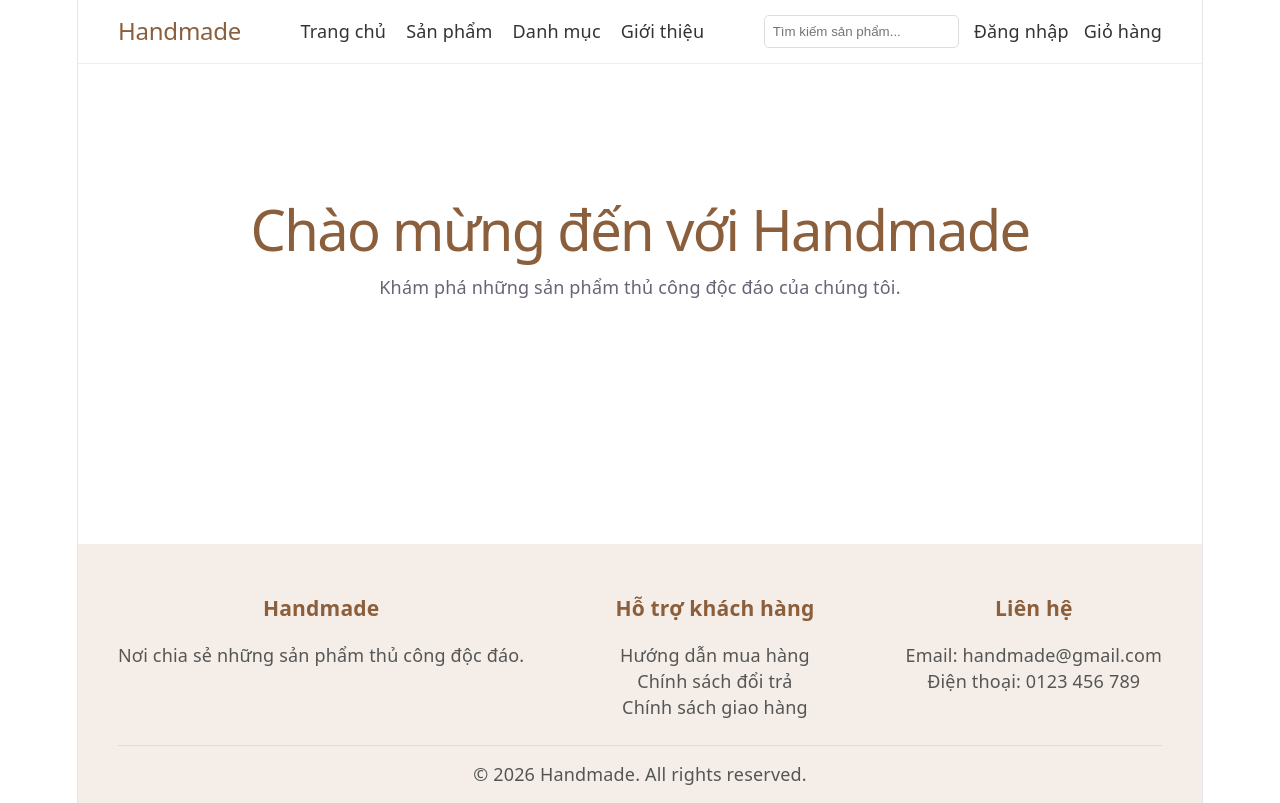
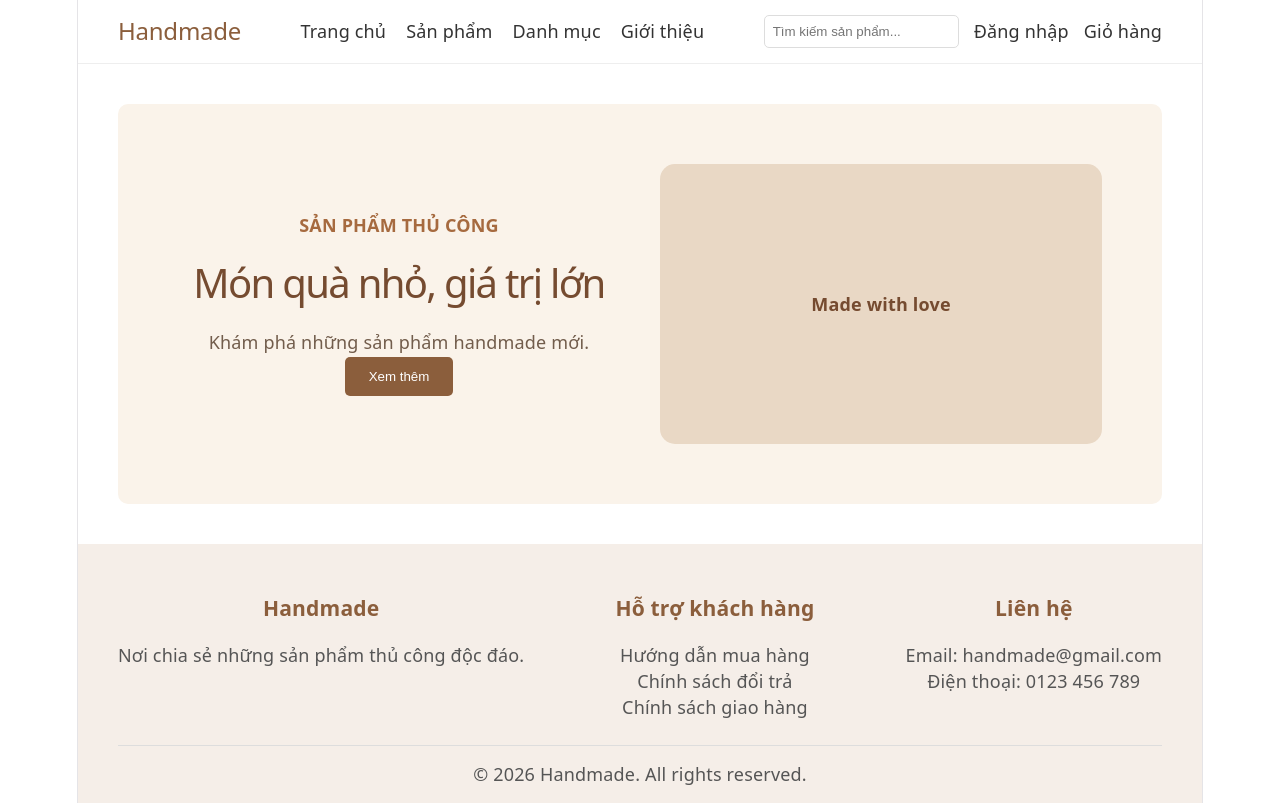
Before and after one commit to NgocAnh998/FontEnd, a React (Vite) app: page / in a window 1280 px wide. Built offline with nearby package versions, Linux system fonts and the light colour scheme.

Commit message:
[FAET] Tạo homepage

```diff
--- a/src/App.css
+++ b/src/App.css
@@ -87,23 +87,72 @@
     margin-top: 25px;
 }
 
-/* Responsive */
-@media (max-width: 768px) {
-    .header-container {
-        flex-direction: column;
-    }
 
-    .menu {
-        flex-wrap: wrap;
-        justify-content: center;
-    }
 
-    .header-right {
-        flex-wrap: wrap;
-        justify-content: center;
-    }
+/* Homepage Hero */
+.hero-section {
+    display: flex;
+    align-items: center;
+    justify-content: space-between;
+    gap: 40px;
 
-    .footer-container {
-        flex-direction: column;
-    }
+    background-color: #faf3ea;
+    padding: 60px;
+    border-radius: 10px;
 }
+
+.hero-text {
+    flex: 1;
+}
+
+.hero-label {
+    color: #a66a3f;
+    font-weight: bold;
+}
+
+.hero-text h1 {
+    color: #754b30;
+    font-size: 40px;
+}
+
+.hero-description {
+    color: #725d4c;
+    line-height: 1.6;
+    max-width: 450px;
+}
+
+.hero-button {
+    background-color: #8b5e3c;
+    color: white;
+    border: none;
+    padding: 12px 24px;
+    border-radius: 5px;
+    cursor: pointer;
+}
+
+.hero-button:hover {
+    background-color: #70472c;
+}
+
+.hero-image {
+    flex: 1;
+    min-height: 280px;
+
+    background-color: #e9d8c5;
+    border-radius: 15px;
+
+    display: flex;
+    flex-direction: column;
+    align-items: center;
+    justify-content: center;
+    gap: 15px;
+}
+
+.hero-icon {
+    font-size: 45px;
+}
+
+.hero-image p {
+    color: #754b30;
+    font-weight: bold;
+}
--- a/src/App.tsx
+++ b/src/App.tsx
@@ -4,10 +4,28 @@ import './App.css'
 function App() {
     return (
         <MainLayout>
-            <div className="home">
-                <h1>Chào mừng đến với Handmade</h1>
-                <p>Khám phá những sản phẩm thủ công độc đáo của chúng tôi.</p>
-            </div>
+            <section className="hero-section">
+
+                <div className="hero-text">
+                    <p className="hero-label">SẢN PHẨM THỦ CÔNG</p>
+
+                    <h1>Món quà nhỏ, giá trị lớn</h1>
+
+                    <p className="hero-description">
+                        Khám phá những sản phẩm handmade mới.
+                    </p>
+
+                    <button className="hero-button">
+                        Xem thêm
+                    </button>
+                </div>
+
+                <div className="hero-image">
+
+                    <p>Made with love</p>
+                </div>
+
+            </section>
         </MainLayout>
     )
 }
```
